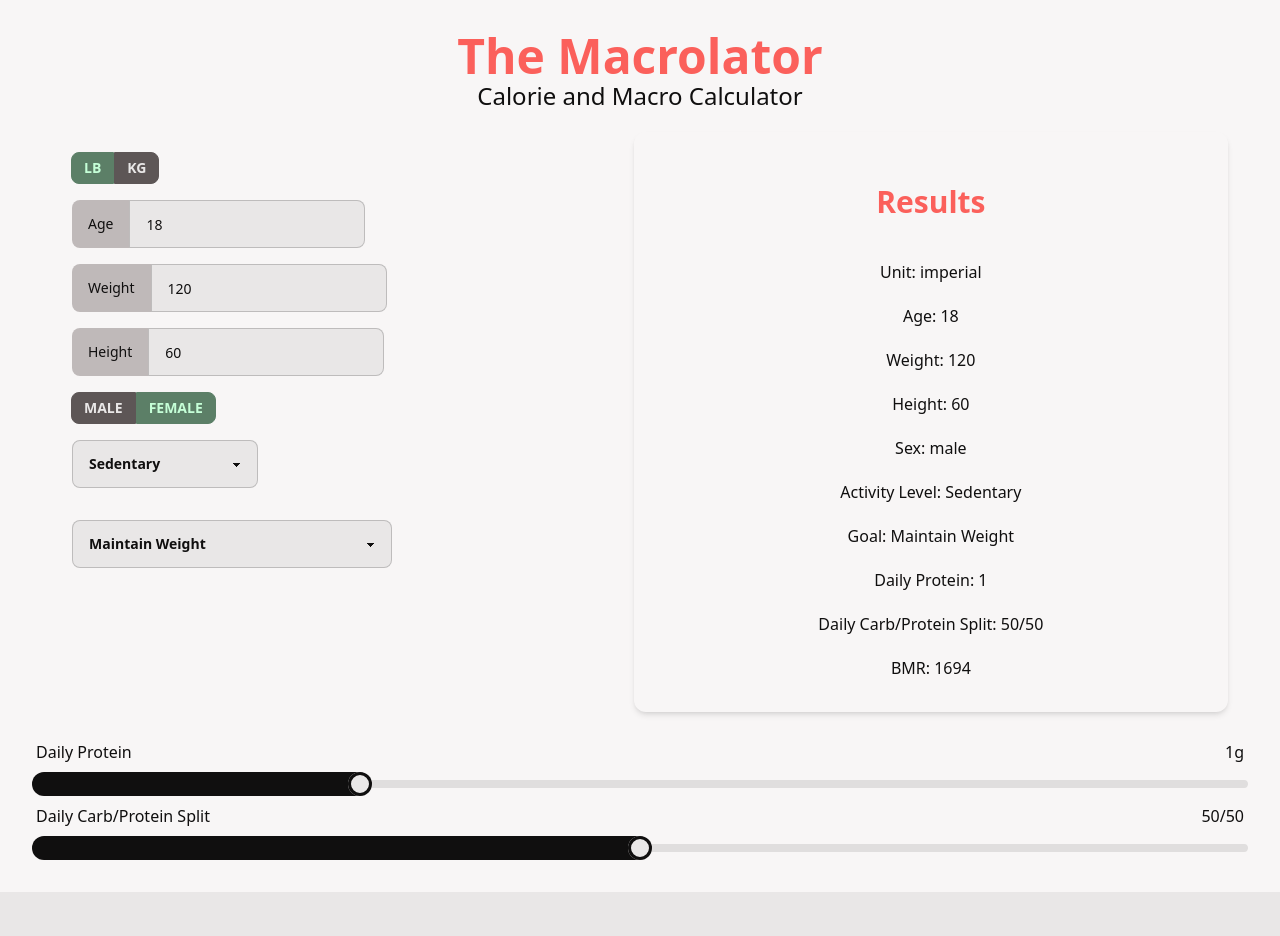
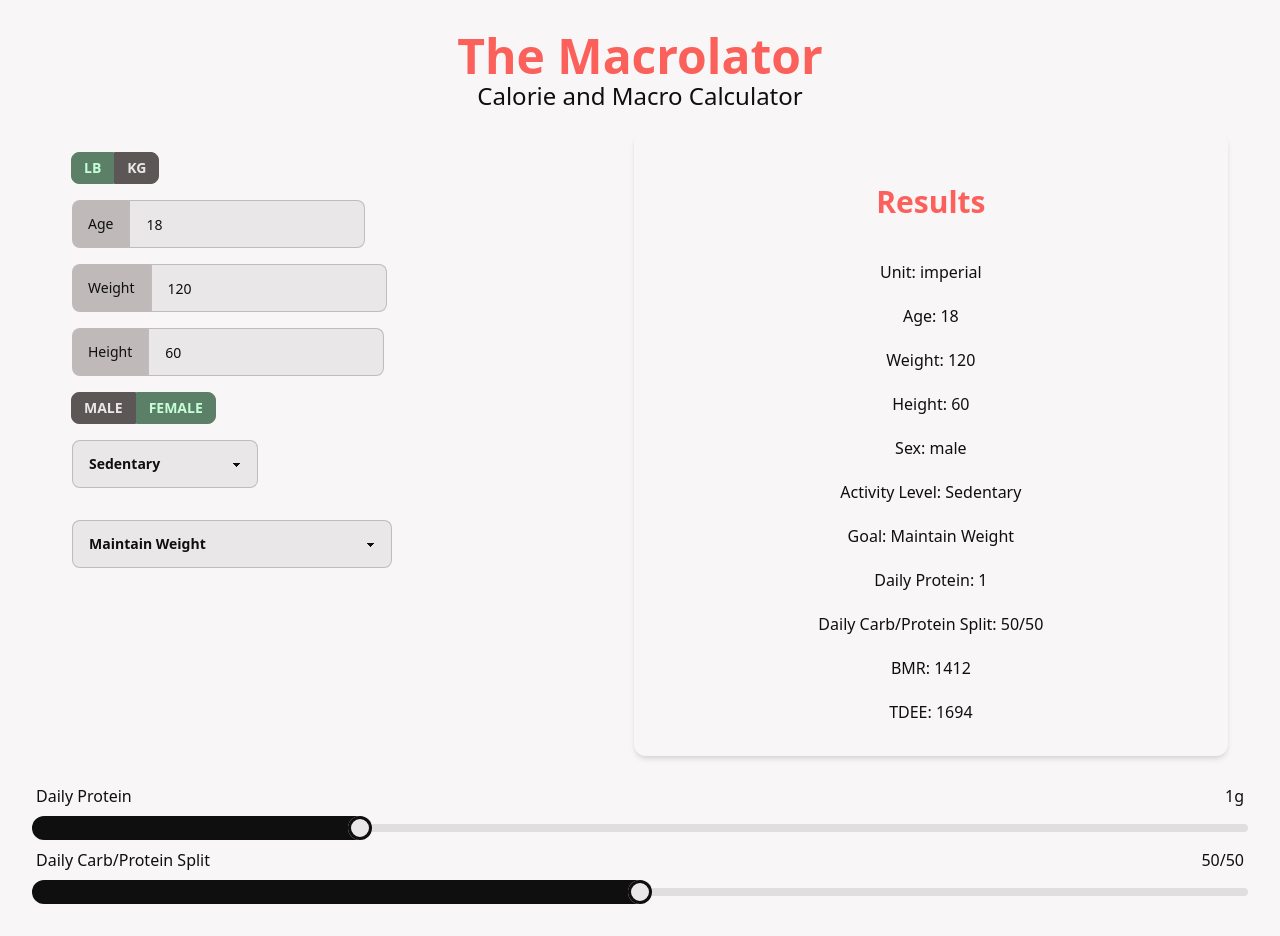
Before and after one commit to gabe-santos/calorie-macro-calc, a React (Vite) app: page / in a window 1280 px wide. Before the commit the page ends 892 px from the top, so only its background shows below. Built offline with nearby package versions, Linux system fonts and the light colour scheme.

Commit message:
equations correct

```diff
--- a/src/App.tsx
+++ b/src/App.tsx
@@ -4,7 +4,6 @@ import { NumInput } from './NumInput';
 import { RadioToggle } from './RadioToggle';
 import { Select } from './Select';
 import { Slider } from './Slider';
-// import { Tooltip } from './Tooltip';
 
 export const App = () => {
 	const dietOptions = ['Standard'];
@@ -102,18 +101,32 @@ export const App = () => {
 		setBmr(() => calculateBMR());
 	});
 
-	const calculateBMR = () => {
-		let mass = weight * 0.453592;
-		let heightCM = height * 2.54;
-		return mifflinStJeor(mass, heightCM);
+	const lbsToKg = (lbs: number): number => {
+		return lbs * 0.453592;
 	};
 
-	const mifflinStJeor = (mass: number, heightCM: number) => {
-		let s = sex == 'male' ? 5 : -161;
-		return Math.floor(
-			(10 * mass + 6.25 * heightCM - 5.0 * age + s) *
-				activityOptions[activityLvl]
-		);
+	const inToCm = (inches: number): number => {
+		return inches * 2.54;
+	};
+
+	const calculateBMR = (): number => {
+		const weightKg = unit == 'metric' ? weight : lbsToKg(weight);
+		const heightCm = unit == 'metric' ? height : inToCm(height);
+		return Math.round(mifflinStJeor(weightKg, heightCm, age, sex));
+	};
+
+	const mifflinStJeor = (
+		mass: number,
+		heightCM: number,
+		age: number,
+		sex: string
+	) => {
+		let s = sex === 'male' ? 5 : -161;
+		return 10 * mass + 6.25 * heightCM - 5.0 * age + s;
+	};
+
+	const calculateTDEE = (): number => {
+		return Math.round(calculateBMR() * activityOptions[activityLvl]);
 	};
 
 	return (
@@ -194,6 +207,7 @@ export const App = () => {
 						{`${carbPercent}/${100 - carbPercent}`}
 					</div>
 					<div>BMR: {bmr}</div>
+					<div>TDEE: {calculateTDEE()}</div>
 				</div>
 			</div>
 
```
